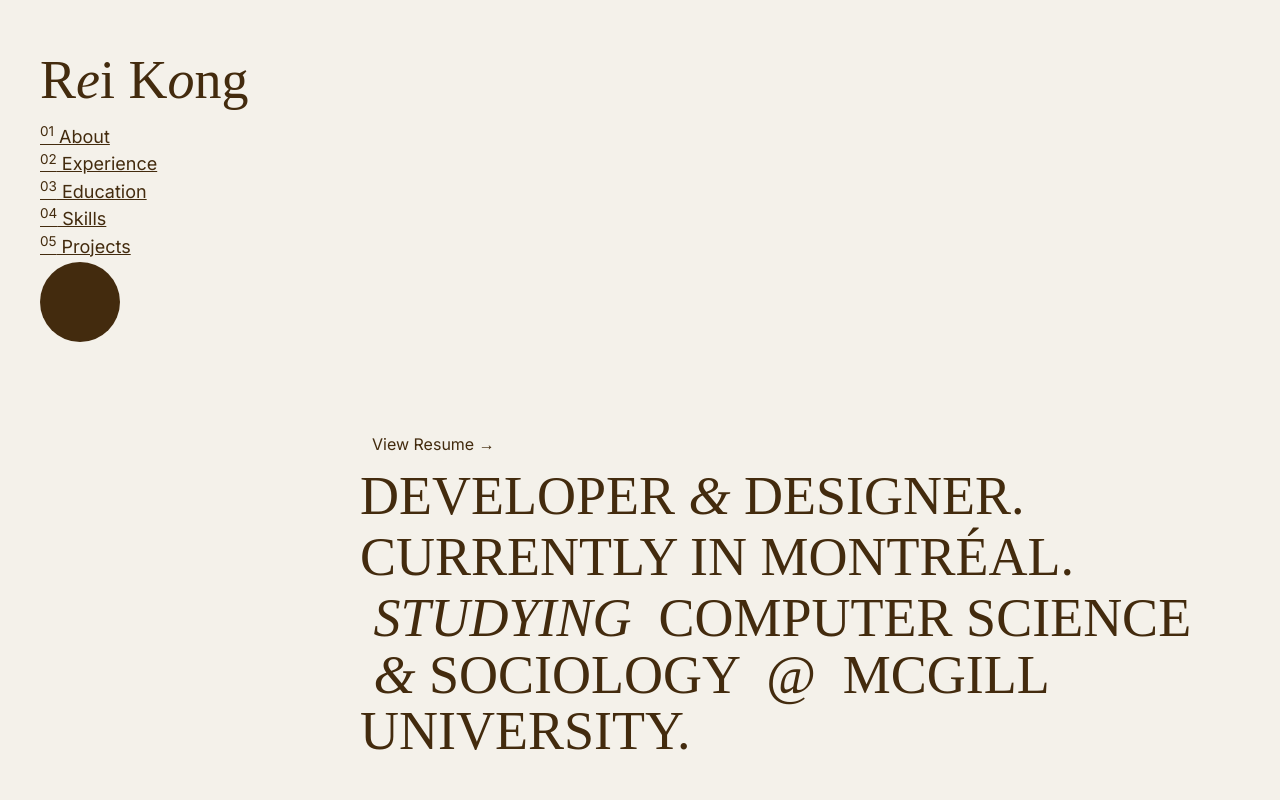
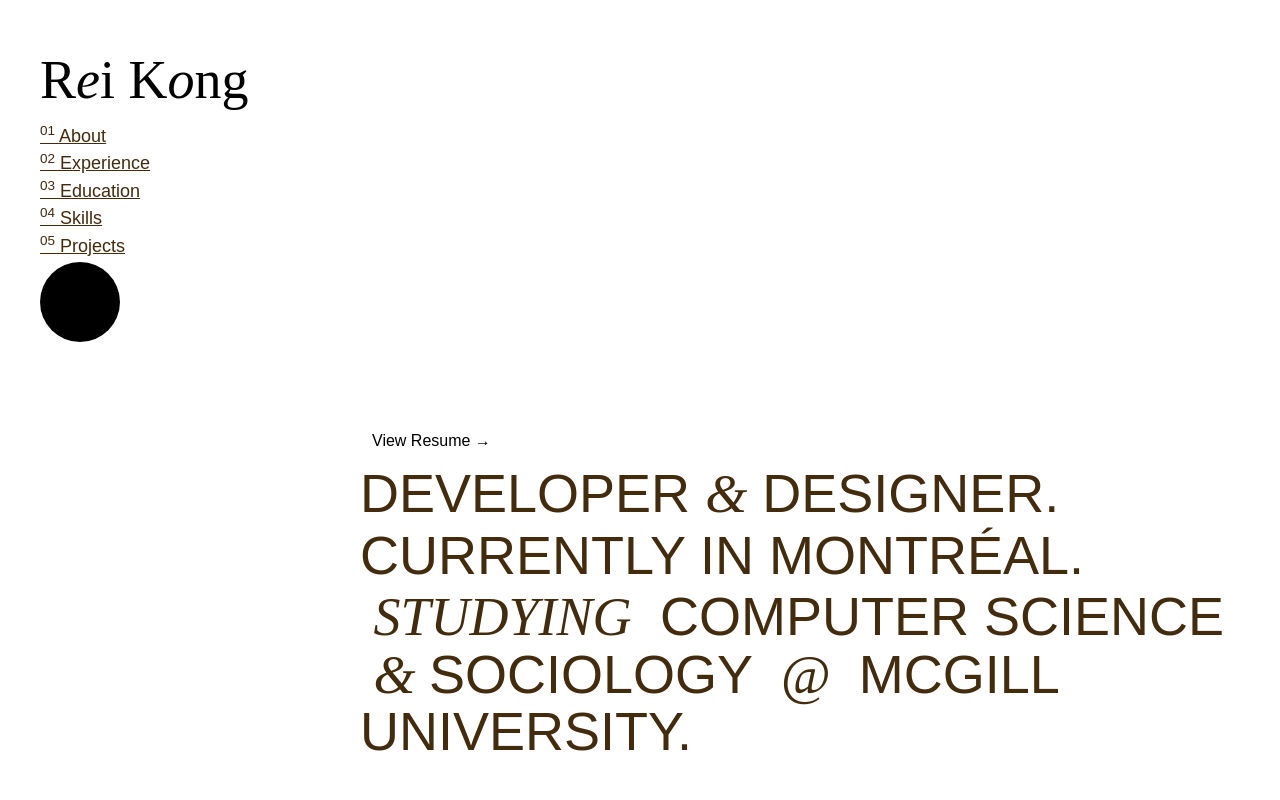
Before and after one commit to ReiKong/personal-website-2, a Next.js app: page / in a window 1280 px wide. Shown: the top 800 px of the page. Built offline with nearby package versions, Linux system fonts and the light colour scheme.

Commit message:
Adding next-theme, figuring out missing color and typeface issue

```diff
--- a/app/layout.tsx
+++ b/app/layout.tsx
@@ -1,8 +1,7 @@
 import type { Metadata } from 'next'
-import { Inter } from 'next/font/google'
+import { useTheme } from 'next-themes'
 import '../styles/globals.css'
-
-const inter = Inter({ subsets: ['latin'] })
+import { Providers } from './providers'
 
 export const metadata: Metadata = {
   title: 'Rei Kong',
@@ -14,9 +13,12 @@ export default function RootLayout({
 }: {
   children: React.ReactNode
 }) {
+
   return (
     <html lang="en" data-theme="beige">
-      <body className={inter.className}>{children}</body>
+      <body className="bg-primary">
+        <Providers>{children}</Providers>
+      </body>
     </html>
   )
 }
--- a/app/page.tsx
+++ b/app/page.tsx
@@ -2,6 +2,14 @@ import Image from 'next/image'
 import SideBar from '../components/sideBar'
 import MainContent from '../components/mainContent'
 import Footer from '../components/navigation/footer'
+
+const themes = [
+  { name: "Beige" },
+  { name: "Brown" },
+  { name: "Navy" },
+  { name: "White" },
+  { name: "Light Green" },
+]
 
 export default function Home() {
   return (
--- /dev/null
+++ b/app/providers.jsx
@@ -0,0 +1,7 @@
+'use client'
+
+import { ThemeProvider } from 'next-themes'
+
+export function Providers({ children }) {
+  return <ThemeProvider>{children}</ThemeProvider>
+}
--- a/components/navigation/footer.tsx
+++ b/components/navigation/footer.tsx
@@ -1,6 +1,6 @@
 export default function footer() {
     return (
-        <div className="w-[100%] h-[100%] px-2.5 py-[54px] bg-red-500 flex-col justify-start items-center gap-[39px] inline-flex">
+        <div className="w-[100%] h-[100%] px-2.5 py-[54px] bg-accent flex-col justify-start items-center gap-[39px] inline-flex">
             <div className="text-stone-100 text-[64px] font-semibold font-serif">Thanks for coming! Let’s get in touch!</div>
             <div className="text-stone-100 text-xl font-medium font-sans">DESIGNED & BUILT WITH LOVE BY REI KONG</div>
             <div className="justify-center items-start gap-2.5 inline-flex">
--- a/components/sideBar.tsx
+++ b/components/sideBar.tsx
@@ -14,7 +14,7 @@ const themes = [
 export default function SideBar() {
     return(
         <div id="left">
-            <span className="font-serif text-accent text-[54px]">R<span className="font-serif text-accent italic">e</span>i K<span className="font-serif italic">o</span>ng</span>
+            <span className="font-serif text-primary text-[54px]">R<span className="font-serif text-accent italic">e</span>i K<span className="font-serif italic">o</span>ng</span>
             <ScrollLink
                 to="about"
                 spy={true}
@@ -43,7 +43,7 @@ export default function SideBar() {
                 <sup>03</sup>  Education
             </ScrollLink>
             <ScrollLink
-                to="education"
+                to="skills"
                 spy={true}
                 smooth={true}
                 offset={-5}
@@ -52,7 +52,7 @@ export default function SideBar() {
                 <sup>04</sup>  Skills
             </ScrollLink>
             <ScrollLink
-                to="education"
+                to="projects"
                 spy={true}
                 smooth={true}
                 offset={-5}
--- a/styles/globals.css
+++ b/styles/globals.css
@@ -6,52 +6,52 @@
 
 @layer base {
   html[data-theme='beige'] {
-    primary: 244, 241, 234;
-    secondary1: 67, 43, 14 / 1;
-    secondary2: 67, 43, 14 / 0.7;
-    secondary3: 67, 43, 14 / 0.3;
-    accent: 223, 68, 68;
+    --color-primary: 244, 241, 234 / 1;
+    --color-secondary1: 67, 43, 14 / 1;
+    --color-secondary2: 67, 43, 14 / 0.7;
+    --color-secondary3: 67, 43, 14 / 0.3;
+    --color-accent: 223, 68, 68 / 1;
   }
 
   html[data-theme='brown'] {
-    primary: 56, 42, 35;
-    secondary1: 244, 241, 234 / 1;
-    secondary2: 244, 241, 234 / 0.7;
-    secondary3: 244, 241, 234 / 0.3;
-    accent: 229, 160, 173;
+    --color-primary: 56, 42, 35 / 1;
+    --color-secondary1: 244, 241, 234 / 1;
+    --color-secondary2: 244, 241, 234 / 0.7;
+    --color-secondary3: 244, 241, 234 / 0.3;
+    --color-accent: 229, 160, 173 / 1;
   }
 
   html[data-theme='navy'] {
-    primary: 36, 52, 84;
-    secondary1: 135, 167, 228 / 1;
-    secondary2: 135, 167, 228 / 0.7;
-    secondary3: 135, 167, 228 / 0.3;
-    accent: 255, 255, 255;
+    --color-primary: 36, 52, 84 / 1;
+    --color-secondary1: 135, 167, 228 / 1;
+    --color-secondary2: 135, 167, 228 / 0.7;
+    --color-secondary3: 135, 167, 228 / 0.3;
+    --color-accent: 255, 255, 255 / 1;
   }
 
   html[data-theme='white'] {
-    primary: 2208, 216, 204;
-    secondary1: 55, 70, 48 / 1;
-    secondary2: 55, 70, 48 / 0.7;
-    secondary3: 55, 70, 48 / 0.3;
-    accent: 255, 255, 255;
+    --color-primary: 208, 216, 204 / 1;
+    --color-secondary1: 55, 70, 48 / 1;
+    --color-secondary2: 55, 70, 48 / 0.7;
+    --color-secondary3: 55, 70, 48 / 0.3;
+    --color-accent: 255, 255, 255 / 1;
   }
 
   html[data-theme='lightgreen'] {
-    primary: 36, 52, 84;
-    secondary1: 135, 167, 228 / 1;
-    secondary2: 135, 167, 228 / 0.7;
-    secondary3: 135, 167, 228 / 0.3;
-    accent: 255, 255, 255;
+    --color-primary: 36, 52, 84 / 1;
+    --color-secondary1: 135, 167, 228 / 1;
+    --color-secondary2: 135, 167, 228 / 0.7;
+    --color-secondary3: 135, 167, 228 / 0.3;
+    --color-accent: 255, 255, 255 / 1;
   }
 }
 
 :root, html[data-theme='beige'] {
-  primary: 244, 241, 23;
-  secondary1: 67, 43, 14 / 1;
-  secondary2: 67, 43, 14 / 0.7;
-  secondary3: 67, 43, 14 / 0.3;
-  accent: 223, 68, 68;
+  --color-primary: 244, 241, 23 / 1;
+  --color-secondary1: 67, 43, 14 / 1;
+  --color-secondary2: 67, 43, 14 / 0.7;
+  --color-secondary3: 67, 43, 14 / 0.3;
+  --color-accent: 223, 68, 68 / 1;
 }
 
   @media (prefers-color-scheme: dark) {
@@ -63,24 +63,18 @@
   }
 
 html, body {
-  background-color: #F4F1EA;
-  font-family: "Acumin Pro";
-  color: #432B0E;
+  @apply bg-primary;
   height: 100%;
 }
 
 h1, h2, h3, h4, p, span {
-  font-family: "Acumin Pro";
+  @apply font-sans text-secondary1;
 }
 
 .sweIndex {
   display: grid;
   grid-template-columns: 1fr 3fr;
   height: 100%;
-}
-
-.titleH1 {
-  @apply text-accent text-[54px]
 }
 
 .sideBarLink {
@@ -159,7 +153,6 @@ div.sectionHeader {
 
 h2.sectionHeader {
   @apply text-primary font-serif;
-  font-family: Meno Banner Extra Condensed;
   font-size: 26px;
   font-style: normal;
   font-weight: 600;
@@ -169,7 +162,6 @@ h2.sectionHeader {
 
 .sectionSubheader {
   @apply text-primary font-serif;
-  font-family: Acumin Pro;
   font-size: 30px;
   font-style: normal;
   font-weight: 500;
--- a/tailwind.config.ts
+++ b/tailwind.config.ts
@@ -5,21 +5,20 @@ const config: Config = {
     './pages/**/*.{js,ts,jsx,tsx,mdx}',
     './components/**/*.{js,ts,jsx,tsx,mdx}',
     './app/**/*.{js,ts,jsx,tsx,mdx}',
-    './data/*.{js}'
   ],
   theme: {
     extend: {
       colors: {
-        primary: 'rgb(var(--color-primary) / <alpha-value>)',
-        secondary1: 'rgb(var(--color-text1) / <alpha-value>)',
-        secondary2: 'rgb(var(--color-text2) / <alpha-value>)',
-        secondary3: 'rgb(var(--color-text3) / <alpha-value>)',
-        accent: 'rgb(var(--color-accent) / <alpha-value>)',
+        primary: 'rgb(var(--color-primary) / 1)',
+        secondary1: 'rgb(var(--color-secondary1) / 1)',
+        secondary2: 'rgb(var(--color-secondary2) / 0.7)',
+        secondary3: 'rgb(var(--color-secondary3) / 0.3)',
+        accent: 'rgb(var(--color-accent) / 1)',
       },
       fontFamily: {
-        'sans': ['"Acumin Pro"'],
-        'serif': ['"Meno Banner Condensed"'],
-        'body': ['"Acumin Pro"'],
+        'sans': ["Acumin Pro", "sans-serif"],
+        'serif': ["Meno Banner Condensed", "serif"],
+        'body': ["Acumin Pro", "sans-serif"],
       },
     },
   },
--- a/tsconfig.json
+++ b/tsconfig.json
@@ -22,6 +22,6 @@
       "@/*": ["./*"]
     }
   },
-  "include": ["next-env.d.ts", "**/*.ts", "**/*.tsx", ".next/types/**/*.ts"],
+  "include": ["next-env.d.ts", "**/*.ts", "**/*.tsx", ".next/types/**/*.ts", "app/providers.jsx"],
   "exclude": ["node_modules"]
 }
```
Also changed, not shown: 1 other file (tests, documents, lock files or other folders).
